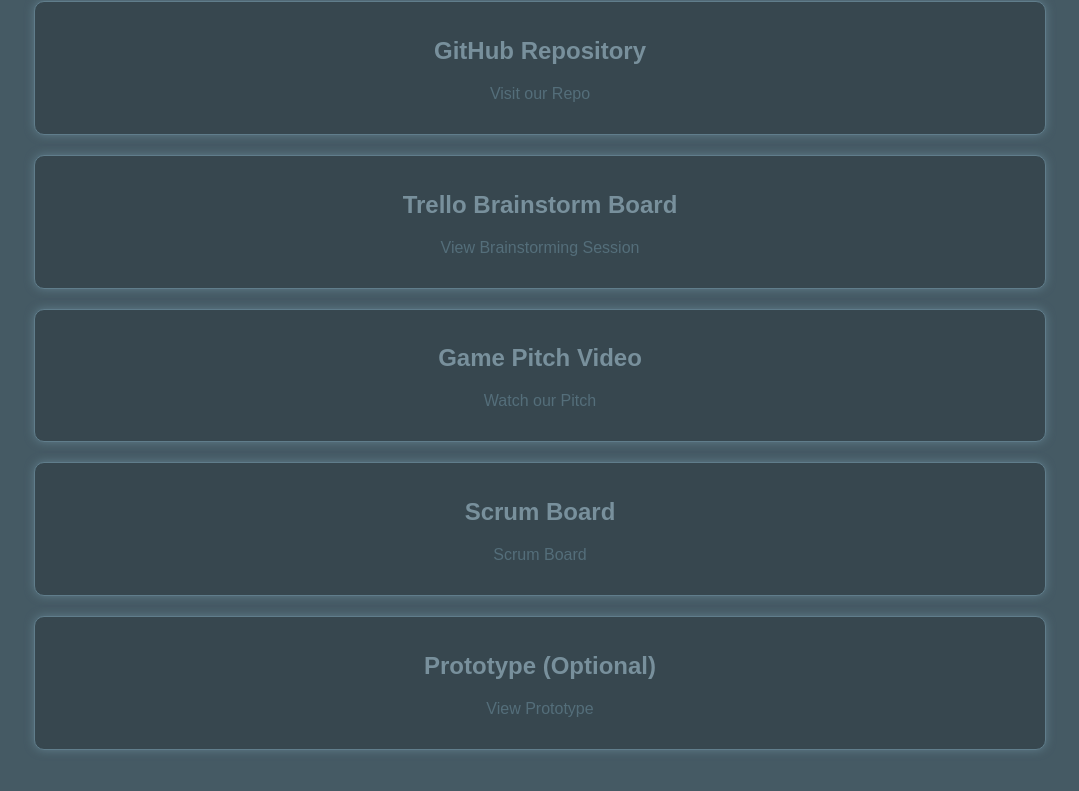
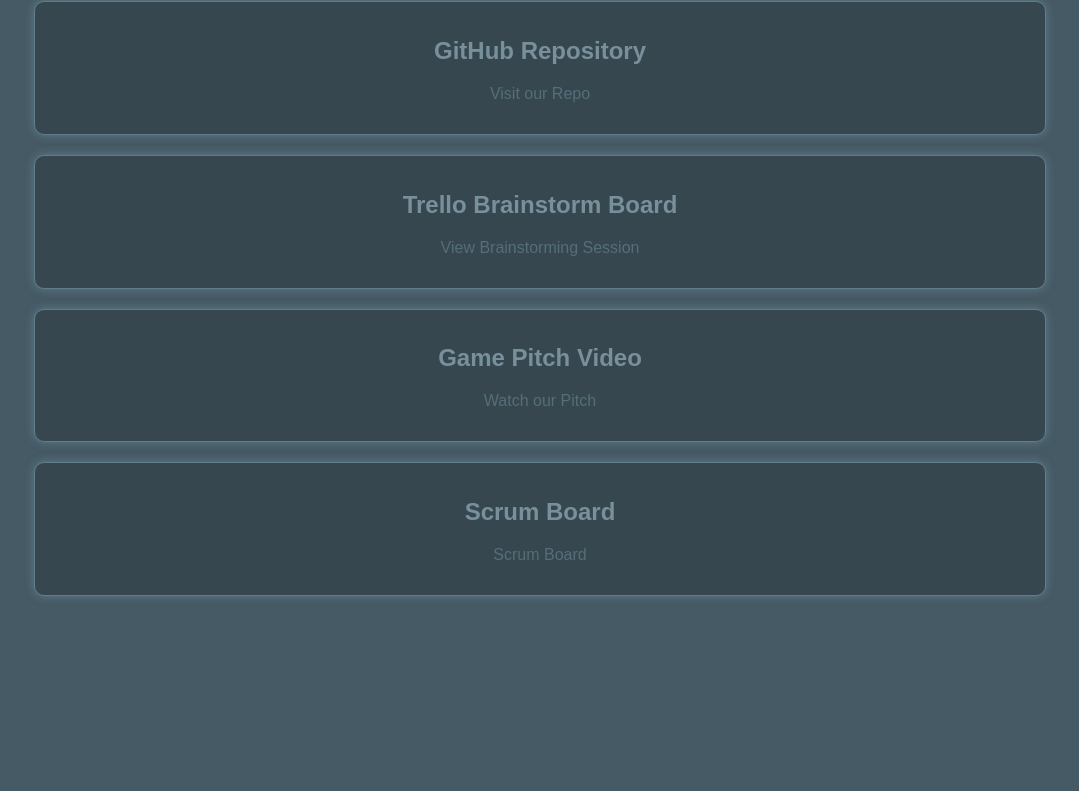
Before and after one commit to stephen1166/game-dev, a plain HTML site: page index.html in a window 1280 px wide. Shown: the part 107-898 px from the top of the page, without its empty margins (100-1179 px from the left). After the commit the page ends 800 px from the top, so only its background shows below. Drawn offline with Linux system fonts and the light colour scheme.

Commit message:
Update index.html

```diff
--- a/index.html
+++ b/index.html
@@ -67,10 +67,7 @@
         <p><a href="TrelloScrum" target="_blank">Scrum Board</a></p>
     </div>
 
-    <div class="card">
-        <h2>Prototype (Optional)</h2>
-        <p><a href="Prototype" target="_blank">View Prototype</a></p>
-    </div>
+
 
 </div>
 
```
